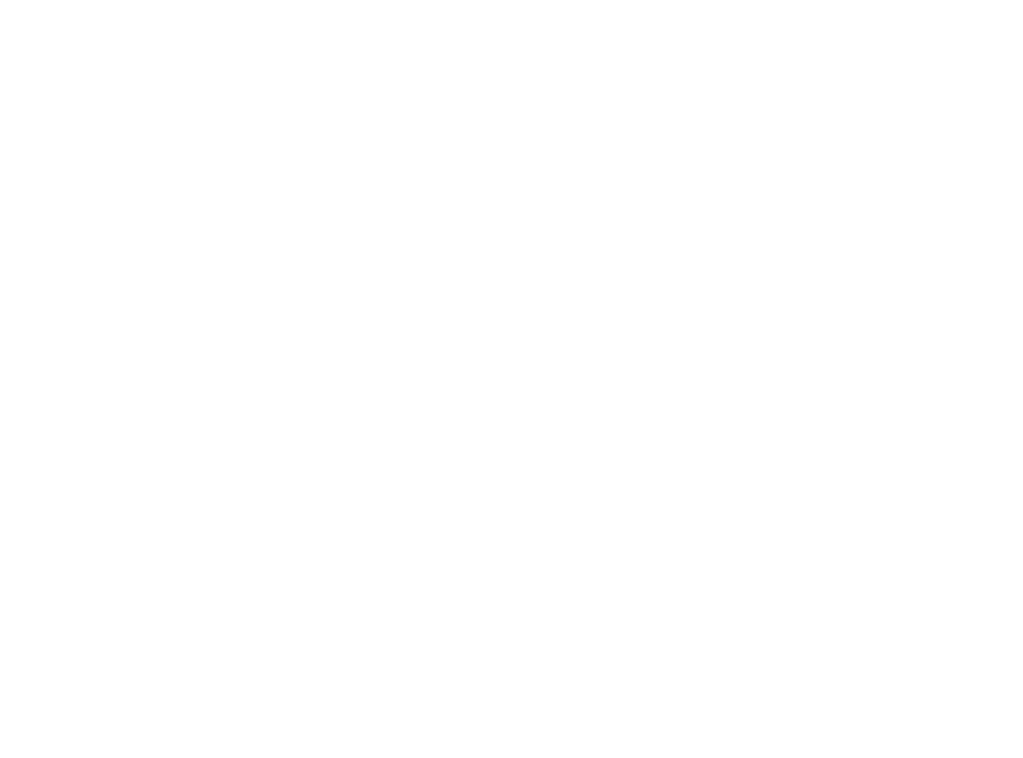
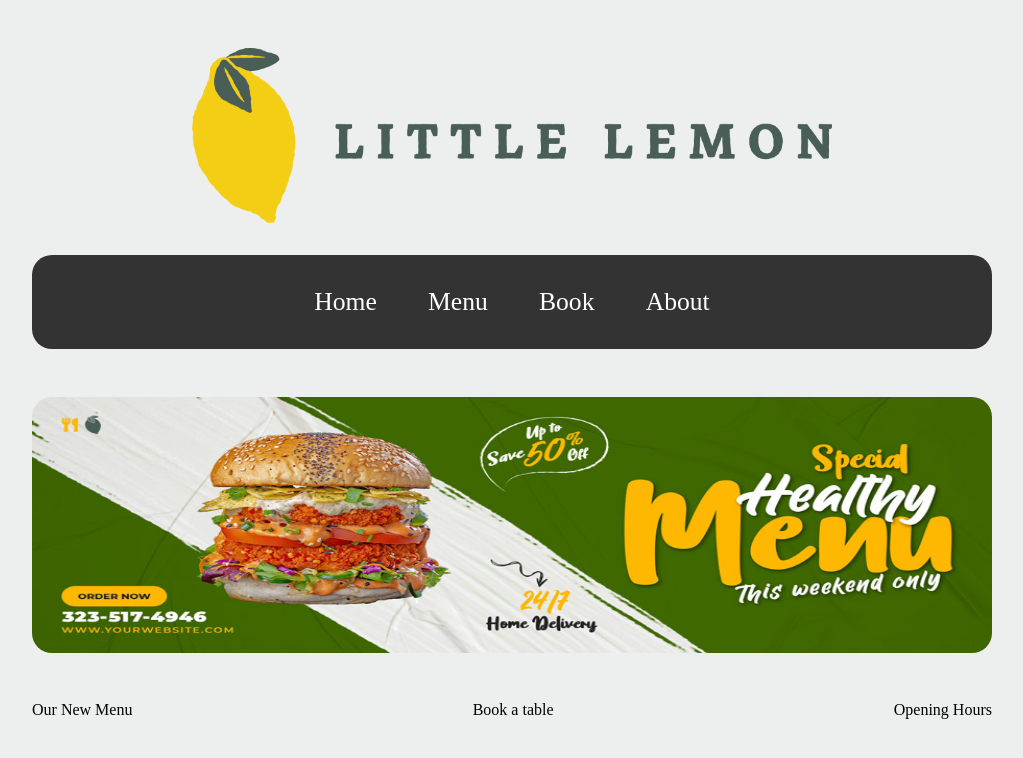
Before and after one commit to Yasser-Shehab/Little-Lemon, a plain HTML site: page index.html in a window 1280 px wide. Shown: the whole page, without its empty margins (128-1151 px from the left). Drawn offline with Linux system fonts and the light colour scheme.

Commit message:
Header , Nav , Banner

```diff
--- a/index.html
+++ b/index.html
@@ -4,8 +4,37 @@
     <meta charset="UTF-8" />
     <meta http-equiv="X-UA-Compatible" content="IE=edge" />
     <meta name="viewport" content="width=device-width, initial-scale=1.0" />
-    <link ref="stylesheet" href="./style/style.css" />
+    <link rel="stylesheet" href="/style/style.css" />
     <title>Little Lemon</title>
   </head>
-  <body></body>
+  <body>
+    <header><img src="./style/assets/Asset 16@4x.png" /></header>
+    <nav>
+      <ul class="nav-list">
+        <li>Home</li>
+        <li>Menu</li>
+        <li>Book</li>
+        <li>About</li>
+      </ul>
+    </nav>
+    <main>
+      <section class="discount-section">
+        <img src="./style/assets/Food-Facebook-Cover-Banner-08.jpg" alt="Food Image" />
+      </section>
+      <div class="items-container">
+        <section>
+          <p>Our New Menu</p>
+          <img src="" alt="" />
+        </section>
+        <section>
+          <p>Book a table</p>
+          <img src="" alt="" />
+        </section>
+        <section>
+          <p>Opening Hours</p>
+          <img src="" alt="" />
+        </section>
+      </div>
+    </main>
+  </body>
 </html>
--- a/style/style.css
+++ b/style/style.css
@@ -1,5 +1,88 @@
+:root {
+  --main-bg-color: #edefee;
+  --main-nav-color: #333333;
+  --main-width: 75%;
+  --main-border-radius: 20px;
+}
+
 * {
   margin: 0;
   padding: 0;
   box-sizing: border-box;
 }
+
+body {
+  background-color: var(--main-bg-color);
+}
+
+/* Header  */
+
+header {
+  display: flex;
+  justify-content: center;
+}
+
+header > img {
+  margin-top: 3rem;
+  width: 50%;
+}
+/*  Header  */
+
+/*  Nav  */
+nav {
+  background-color: var(--main-nav-color);
+  width: var(--main-width);
+  margin: 2rem auto;
+  border-radius: var(--main-border-radius);
+  text-align: center;
+}
+
+nav > ul {
+  width: 90%;
+  display: flex;
+  justify-content: center;
+  list-style: none;
+  margin: 0 auto;
+  padding: 2rem;
+}
+
+.nav-list {
+  display: flex;
+  color: white;
+  font-size: 2vw;
+}
+
+.nav-list li {
+  padding-left: 2vw;
+  padding-right: 2vw;
+  cursor: pointer;
+}
+
+/*  Nav  */
+
+/* Discount Section */
+
+.discount-section {
+  width: var(--main-width);
+  height: 20vw;
+  margin: 3rem auto;
+  border-radius: var(--main-border-radius);
+}
+
+.discount-section > img {
+  width: 100%;
+  height: 100%;
+  object-fit: fill;
+  border-radius: var(--main-border-radius);
+}
+
+/* Discount Section  */
+
+/* Content  */
+.items-container {
+  width: var(--main-width);
+  margin: 0 auto;
+  display: flex;
+  justify-content: space-between;
+  flex-wrap: wrap;
+}
```
Also changed, not shown: style/assets/Asset 16@4x.png (added), style/assets/Food-Facebook-Cover-Banner-08.jpg (added).
